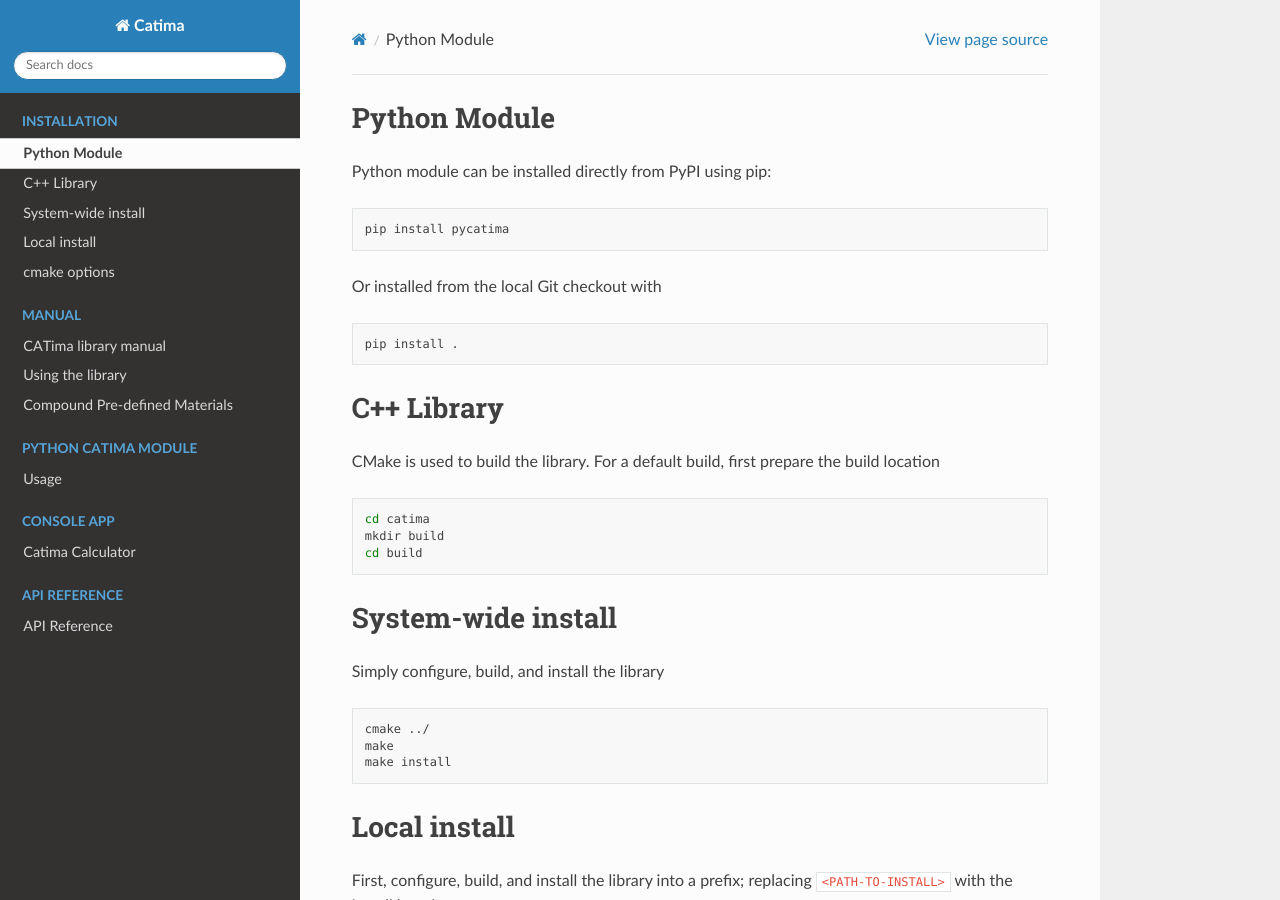
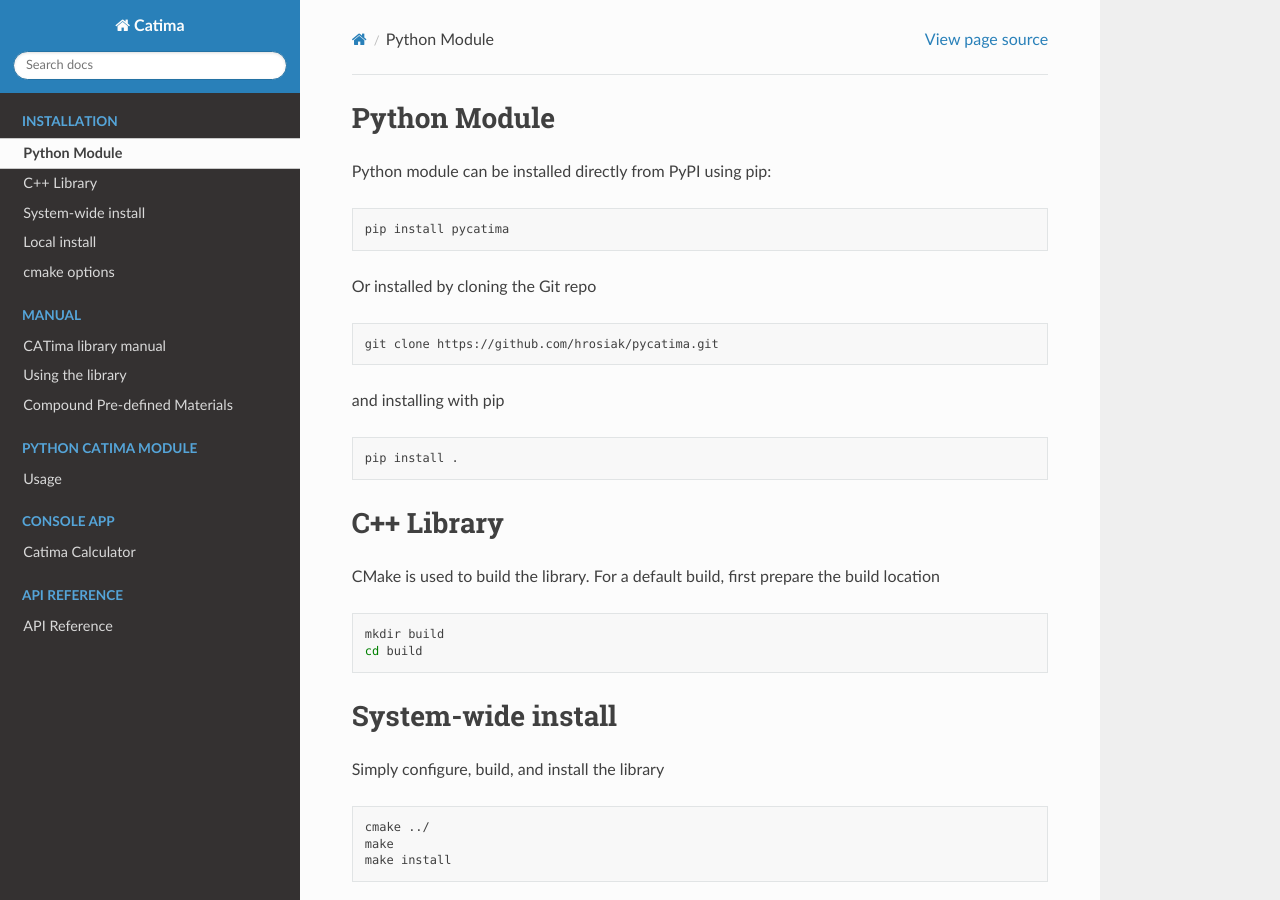
Before and after one commit to hrosiak/catima, a Sphinx documentation site: the page built from docs/README.md, in a window 1280 px wide and 900 px high. Built offline with Sphinx 7.4.7 and the Read the Docs theme 2.0.0, drawn with Linux system fonts in a browser that asks for light colours.

Commit message:
docs: update READMEs

````diff
--- a/docs/README.md
+++ b/docs/README.md
@@ -1,12 +1,16 @@
 Python Module
 -------------
 Python module can be installed directly from PyPI using pip:
-```
+```bash
 pip install pycatima
 ```
 
-Or installed from the local Git checkout with
+Or installed by cloning the Git repo
+```bash
+git clone https://github.com/hrosiak/pycatima.git
 ```
+and installing with pip
+```bash
 pip install .
 ```
 
@@ -15,7 +19,6 @@
 CMake is used to build the library. For a default build, first prepare the build location
 
 ```bash
-cd catima
 mkdir build
 cd build
 ```
````
Also changed, not shown: README.md (+7 -4 lines).
